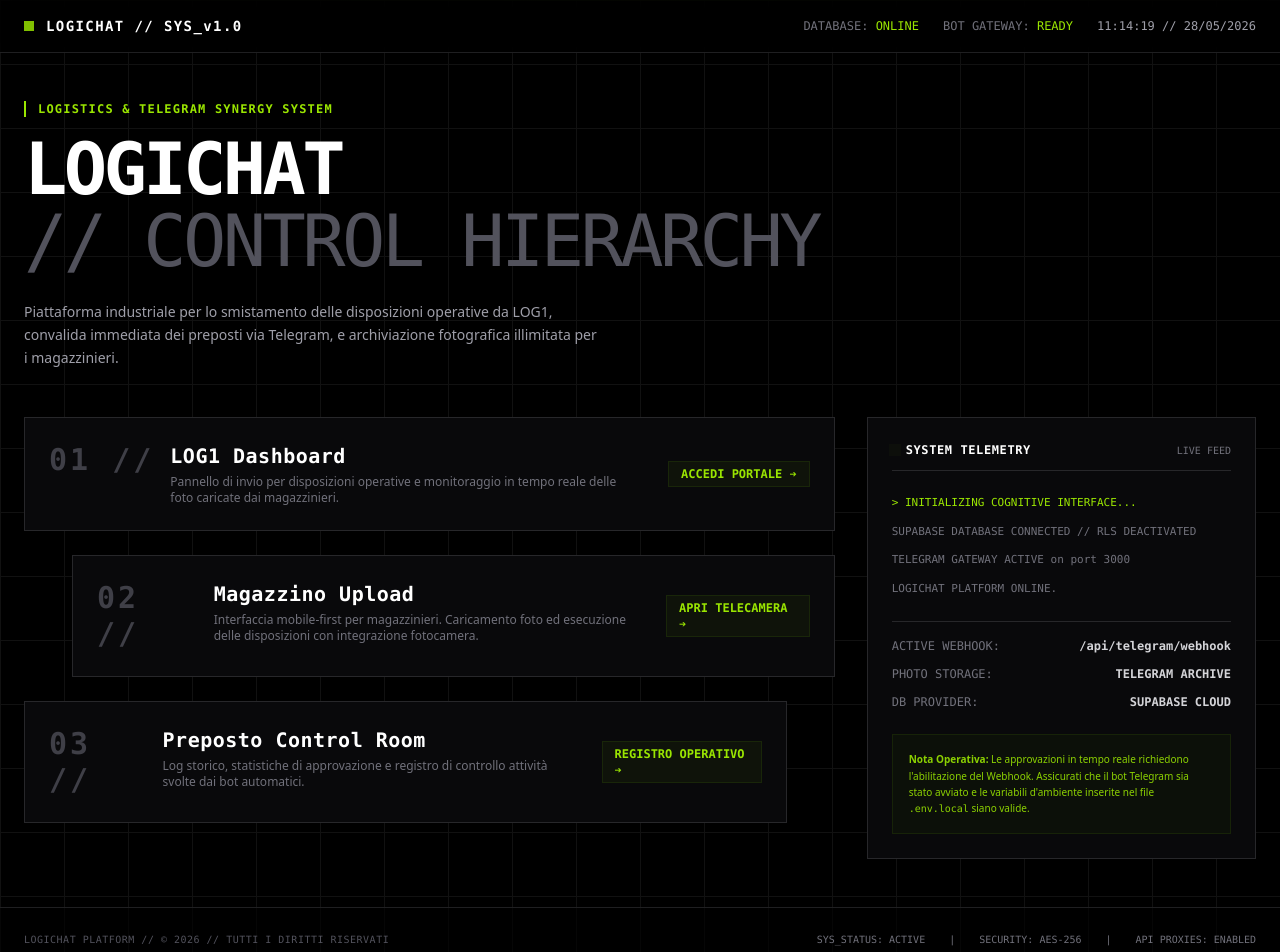
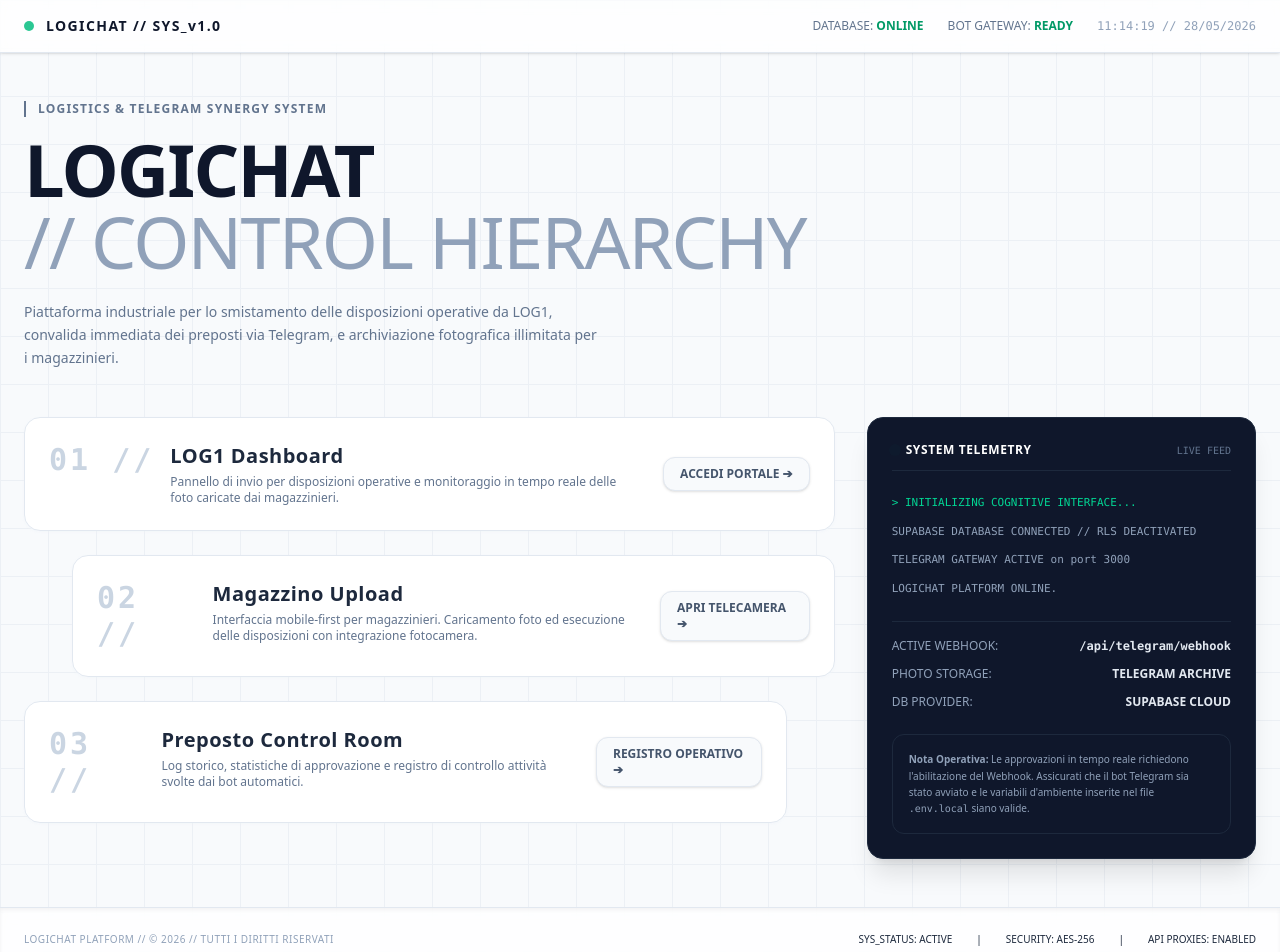
Before and after one commit to monticellimag/logichat, a Next.js app: page / in a window 1280 px wide. Shown: the top 952 px of the page. Built offline with nearby package versions, Linux system fonts and the light colour scheme.

Commit message:
design: restyle Home Page to match Industrial Soft Blue-Grey & Chalk bento layout

```diff
--- a/app/page.tsx
+++ b/app/page.tsx
@@ -38,28 +38,28 @@
 
   if (!mounted) {
     return (
-      <div className="min-h-screen bg-black flex items-center justify-center font-mono text-lime-400 text-sm">
+      <div className="min-h-screen bg-slate-50 flex items-center justify-center font-mono text-slate-400 text-sm">
         LOADING CORE INTERFACE...
       </div>
     );
   }
 
   return (
-    <div className="min-h-screen bg-[#000000] text-zinc-100 font-mono relative overflow-hidden flex flex-col justify-between selection:bg-lime-400 selection:text-black">
-      {/* BACKGROUND DECORATIVE GRID (Subtle industrial lines, NO Aurora blobs!) */}
-      <div className="absolute inset-0 bg-[linear-gradient(to_right,#111_1px,transparent_1px),linear-gradient(to_bottom,#111_1px,transparent_1px)] bg-[size:4rem_4rem] pointer-events-none" />
-      <div className="absolute top-0 left-0 right-0 h-[1px] bg-gradient-to-r from-transparent via-lime-500/20 to-transparent pointer-events-none" />
+    <div className="min-h-screen bg-slate-50 text-slate-800 relative overflow-hidden flex flex-col justify-between selection:bg-slate-800 selection:text-white">
+      {/* Soft industrial subtle background grid */}
+      <div className="absolute inset-0 bg-[linear-gradient(to_right,#e2e8f0_1px,transparent_1px),linear-gradient(to_bottom,#e2e8f0_1px,transparent_1px)] bg-[size:3rem_3rem] opacity-50 pointer-events-none" />
+      <div className="absolute top-0 left-0 right-0 h-[1px] bg-gradient-to-r from-transparent via-slate-300 to-transparent pointer-events-none" />
 
       {/* TOP STATUS BAR */}
-      <header className="border-b border-zinc-800/80 bg-black/80 backdrop-blur-sm z-10 px-6 py-4 flex flex-col sm:flex-row sm:items-center sm:justify-between gap-2 relative">
+      <header className="border-b border-slate-200 bg-white/80 backdrop-blur-sm z-10 px-6 py-4 flex flex-col sm:flex-row sm:items-center sm:justify-between gap-4 relative shadow-sm">
         <div className="flex items-center gap-3">
-          <div className="w-2.5 h-2.5 bg-lime-400 rounded-none animate-pulse" />
-          <span className="text-white font-extrabold tracking-widest text-sm">LOGICHAT // SYS_v1.0</span>
+          <div className="w-2.5 h-2.5 bg-emerald-500 rounded-full animate-pulse" />
+          <span className="text-slate-900 font-extrabold tracking-widest text-sm">LOGICHAT // SYS_v1.0</span>
         </div>
-        <div className="flex items-center gap-6 text-xs text-zinc-500">
-          <div>DATABASE: <span className="text-lime-400">ONLINE</span></div>
-          <div>BOT GATEWAY: <span className="text-lime-400">READY</span></div>
-          <div className="font-mono text-zinc-400">{systemTime}</div>
+        <div className="flex items-center gap-6 text-xs text-slate-500">
+          <div>DATABASE: <span className="text-emerald-600 font-bold">ONLINE</span></div>
+          <div>BOT GATEWAY: <span className="text-emerald-600 font-bold">READY</span></div>
+          <div className="font-mono text-slate-400">{systemTime}</div>
         </div>
       </header>
 
@@ -68,14 +68,14 @@
 
         {/* ASYMMETRIC TYPOGRAPHIC HERO */}
         <section className="flex flex-col gap-4 text-left max-w-4xl">
-          <div className="text-xs font-bold text-lime-400 uppercase tracking-widest border-l-2 border-lime-400 pl-3">
+          <div className="text-xs font-bold text-slate-500 uppercase tracking-widest border-l-2 border-slate-450 pl-3">
             LOGISTICS & TELEGRAM SYNERGY SYSTEM
           </div>
-          <h1 className="text-4xl sm:text-6xl md:text-7xl font-black text-white leading-none tracking-tighter">
+          <h1 className="text-4xl sm:text-6xl md:text-7xl font-black text-slate-900 leading-none tracking-tight">
             LOGICHAT <br />
-            <span className="text-zinc-600 font-light">// CONTROL HIERARCHY</span>
+            <span className="text-slate-400 font-light">// CONTROL HIERARCHY</span>
           </h1>
-          <p className="text-sm text-zinc-400 max-w-xl leading-relaxed mt-2 font-sans">
+          <p className="text-sm text-slate-500 max-w-xl leading-relaxed mt-2 font-sans">
             Piattaforma industriale per lo smistamento delle disposizioni operative da LOG1, convalida immediata dei preposti via Telegram, e archiviazione fotografica illimitata per i magazzinieri.
           </p>
         </section>
@@ -83,117 +83,117 @@
         {/* ASYMMETRIC CONTROLS SECTION */}
         <div className="grid grid-cols-1 lg:grid-cols-12 gap-8 items-start">
 
-          {/* PORTALS LIST (L-R staggered asymmetry, 8 cols) */}
+          {/* PORTALS LIST */}
           <div className="lg:col-span-8 flex flex-col gap-6">
 
-            {/* PORTAL 1: LOG1 (Wide, aligned left) */}
+            {/* PORTAL 1: LOG1 */}
             <Link
               href="/log1"
               onMouseEnter={() => addHoverLog("LOG1")}
-              className="group relative bg-[#09090b] border border-zinc-800 hover:border-lime-500/80 transition-all duration-300 p-6 flex flex-col md:flex-row items-start md:items-center justify-between gap-6 cursor-pointer rounded-none"
+              className="group relative bg-white border border-slate-200 hover:border-slate-350 shadow-sm shadow-slate-100/40 hover:shadow-md transition-all duration-300 p-6 flex flex-col md:flex-row items-start md:items-center justify-between gap-6 cursor-pointer rounded-2xl"
             >
               <div className="flex items-start gap-4">
-                <div className="text-zinc-700 text-3xl font-extrabold tracking-widest font-mono group-hover:text-lime-400 transition-colors">
+                <div className="text-slate-300 text-3xl font-extrabold tracking-widest font-mono group-hover:text-slate-500 transition-colors">
                   01 //
                 </div>
                 <div>
-                  <h3 className="text-xl font-bold text-white tracking-wide group-hover:text-lime-300 transition-colors">
+                  <h3 className="text-xl font-bold text-slate-800 tracking-wide group-hover:text-slate-950 transition-colors">
                     LOG1 Dashboard
                   </h3>
-                  <p className="text-xs text-zinc-500 mt-1 max-w-md font-sans">
+                  <p className="text-xs text-slate-500 mt-1 max-w-md font-sans">
                     Pannello di invio per disposizioni operative e monitoraggio in tempo reale delle foto caricate dai magazzinieri.
                   </p>
                 </div>
               </div>
-              <div className="flex items-center gap-2 text-xs text-lime-400 border border-lime-500/10 bg-lime-500/5 px-3 py-1 font-bold group-hover:bg-lime-400 group-hover:text-black transition-all">
+              <div className="flex items-center gap-2 text-xs text-slate-600 border border-slate-200 bg-slate-50 rounded-xl px-4 py-2 font-bold group-hover:bg-slate-850 group-hover:text-white group-hover:border-slate-850 transition-all shadow-sm">
                 ACCEDI PORTALE ➔
               </div>
             </Link>
 
-            {/* PORTAL 2: MAGAZZINO (Offset width or alignment, aligned right-ish) */}
+            {/* PORTAL 2: MAGAZZINO */}
             <Link
               href="/magazzino"
               onMouseEnter={() => addHoverLog("Magazzino")}
-              className="group relative bg-[#09090b] border border-zinc-800 hover:border-lime-500/80 transition-all duration-300 p-6 flex flex-col md:flex-row items-start md:items-center justify-between gap-6 cursor-pointer rounded-none md:ml-12"
+              className="group relative bg-white border border-slate-200 hover:border-slate-350 shadow-sm shadow-slate-100/40 hover:shadow-md transition-all duration-300 p-6 flex flex-col md:flex-row items-start md:items-center justify-between gap-6 cursor-pointer rounded-2xl md:ml-12"
             >
               <div className="flex items-start gap-4">
-                <div className="text-zinc-700 text-3xl font-extrabold tracking-widest font-mono group-hover:text-lime-400 transition-colors">
+                <div className="text-slate-300 text-3xl font-extrabold tracking-widest font-mono group-hover:text-slate-500 transition-colors">
                   02 //
                 </div>
                 <div>
-                  <h3 className="text-xl font-bold text-white tracking-wide group-hover:text-lime-300 transition-colors">
+                  <h3 className="text-xl font-bold text-slate-800 tracking-wide group-hover:text-slate-950 transition-colors">
                     Magazzino Upload
                   </h3>
-                  <p className="text-xs text-zinc-500 mt-1 max-w-md font-sans">
+                  <p className="text-xs text-slate-500 mt-1 max-w-md font-sans">
                     Interfaccia mobile-first per magazzinieri. Caricamento foto ed esecuzione delle disposizioni con integrazione fotocamera.
                   </p>
                 </div>
               </div>
-              <div className="flex items-center gap-2 text-xs text-lime-400 border border-lime-500/10 bg-lime-500/5 px-3 py-1 font-bold group-hover:bg-lime-400 group-hover:text-black transition-all">
+              <div className="flex items-center gap-2 text-xs text-slate-600 border border-slate-200 bg-slate-50 rounded-xl px-4 py-2 font-bold group-hover:bg-slate-850 group-hover:text-white group-hover:border-slate-850 transition-all shadow-sm">
                 APRI TELECAMERA ➔
               </div>
             </Link>
 
-            {/* PORTAL 3: PREPOSTO (Wide, offset left) */}
+            {/* PORTAL 3: PREPOSTO */}
             <Link
               href="/preposto"
               onMouseEnter={() => addHoverLog("Preposto")}
-              className="group relative bg-[#09090b] border border-zinc-800 hover:border-lime-500/80 transition-all duration-300 p-6 flex flex-col md:flex-row items-start md:items-center justify-between gap-6 cursor-pointer rounded-none md:mr-12"
+              className="group relative bg-white border border-slate-200 hover:border-slate-350 shadow-sm shadow-slate-100/40 hover:shadow-md transition-all duration-300 p-6 flex flex-col md:flex-row items-start md:items-center justify-between gap-6 cursor-pointer rounded-2xl md:mr-12"
             >
               <div className="flex items-start gap-4">
-                <div className="text-zinc-700 text-3xl font-extrabold tracking-widest font-mono group-hover:text-lime-400 transition-colors">
+                <div className="text-slate-300 text-3xl font-extrabold tracking-widest font-mono group-hover:text-slate-500 transition-colors">
                   03 //
                 </div>
                 <div>
-                  <h3 className="text-xl font-bold text-white tracking-wide group-hover:text-lime-300 transition-colors">
+                  <h3 className="text-xl font-bold text-slate-800 tracking-wide group-hover:text-slate-950 transition-colors">
                     Preposto Control Room
                   </h3>
-                  <p className="text-xs text-zinc-500 mt-1 max-w-md font-sans">
+                  <p className="text-xs text-slate-500 mt-1 max-w-md font-sans">
                     Log storico, statistiche di approvazione e registro di controllo attività svolte dai bot automatici.
                   </p>
                 </div>
               </div>
-              <div className="flex items-center gap-2 text-xs text-lime-400 border border-lime-500/10 bg-lime-500/5 px-3 py-1 font-bold group-hover:bg-lime-400 group-hover:text-black transition-all">
+              <div className="flex items-center gap-2 text-xs text-slate-600 border border-slate-200 bg-slate-50 rounded-xl px-4 py-2 font-bold group-hover:bg-slate-850 group-hover:text-white group-hover:border-slate-850 transition-all shadow-sm">
                 REGISTRO OPERATIVO ➔
               </div>
             </Link>
 
           </div>
 
-          {/* TELEMETRY / LIVE LOGS (Asymmetric right-hand side, 4 cols) */}
-          <div className="lg:col-span-4 bg-[#09090b] border border-zinc-800 p-6 rounded-none flex flex-col gap-6 relative">
-            <div className="flex items-center justify-between border-b border-zinc-800 pb-3">
+          {/* TELEMETRY / LIVE LOGS */}
+          <div className="lg:col-span-4 bg-slate-900 border border-slate-800 text-slate-100 p-6 rounded-2xl flex flex-col gap-6 shadow-xl relative">
+            <div className="flex items-center justify-between border-b border-slate-800 pb-3">
               <span className="text-xs font-bold text-white tracking-wider flex items-center gap-2">
-                <span className="w-1.5 h-1.5 bg-lime-400 rounded-none animate-ping" />
+                <span className="w-1.5 h-1.5 bg-emerald-400 rounded-full animate-ping" />
                 SYSTEM TELEMETRY
               </span>
-              <span className="text-[10px] text-zinc-500 font-mono">LIVE FEED</span>
+              <span className="text-[10px] text-slate-500 font-mono">LIVE FEED</span>
             </div>
 
-            <div className="flex flex-col gap-3 font-mono text-[11px]">
+            <div className="flex flex-col gap-3 font-mono text-[11px] min-h-[100px]">
               {activeLogs.map((log, index) => (
-                <div key={index} className={`truncate ${index === 0 ? "text-lime-400" : "text-zinc-500"}`}>
+                <div key={index} className={`truncate ${index === 0 ? "text-emerald-400" : "text-slate-400"}`}>
                   {index === 0 ? "> " : "  "}{log}
                 </div>
               ))}
             </div>
 
-            <div className="border-t border-zinc-800 pt-4 flex flex-col gap-3">
-              <div className="flex justify-between text-xs text-zinc-500">
+            <div className="border-t border-slate-800 pt-4 flex flex-col gap-3">
+              <div className="flex justify-between text-xs text-slate-400">
                 <span>ACTIVE WEBHOOK:</span>
-                <span className="text-zinc-300 font-bold">/api/telegram/webhook</span>
+                <span className="text-slate-200 font-bold font-mono">/api/telegram/webhook</span>
               </div>
-              <div className="flex justify-between text-xs text-zinc-500">
+              <div className="flex justify-between text-xs text-slate-400">
                 <span>PHOTO STORAGE:</span>
-                <span className="text-zinc-300 font-bold">TELEGRAM ARCHIVE</span>
+                <span className="text-slate-200 font-bold">TELEGRAM ARCHIVE</span>
               </div>
-              <div className="flex justify-between text-xs text-zinc-500">
+              <div className="flex justify-between text-xs text-slate-400">
                 <span>DB PROVIDER:</span>
-                <span className="text-zinc-300 font-bold">SUPABASE CLOUD</span>
+                <span className="text-slate-200 font-bold">SUPABASE CLOUD</span>
               </div>
             </div>
 
-            <div className="bg-lime-950/20 border border-lime-500/10 p-4 text-[10px] text-lime-400/90 leading-relaxed font-sans">
+            <div className="bg-slate-850/60 border border-slate-800 p-4 rounded-xl text-[10px] text-slate-400 leading-relaxed font-sans">
               <strong>Nota Operativa:</strong> Le approvazioni in tempo reale richiedono l'abilitazione del Webhook. Assicurati che il bot Telegram sia stato avviato e le variabili d'ambiente inserite nel file <code>.env.local</code> siano valide.
             </div>
           </div>
@@ -203,16 +203,16 @@
       </main>
 
       {/* FOOTER */}
-      <footer className="border-t border-zinc-800/80 bg-black/60 z-10 px-6 py-6 flex flex-col sm:flex-row sm:items-center sm:justify-between gap-4">
-        <span className="text-[10px] text-zinc-600 tracking-wider">
+      <footer className="border-t border-slate-200 bg-white/80 backdrop-blur-sm z-10 px-6 py-6 flex flex-col sm:flex-row sm:items-center sm:justify-between gap-4 shadow-inner">
+        <span className="text-[10px] text-slate-400 tracking-wider">
           LOGICHAT PLATFORM // © {new Date().getFullYear()} // TUTTI I DIRITTI RISERVATI
         </span>
-        <div className="flex items-center gap-6 text-[10px] text-zinc-500">
-          <span className="hover:text-lime-400 transition-colors">SYS_STATUS: ACTIVE</span>
+        <div className="flex items-center gap-6 text-[10px] text-slate-450">
+          <span className="hover:text-slate-800 transition-colors">SYS_STATUS: ACTIVE</span>
           <span>|</span>
-          <span className="hover:text-lime-400 transition-colors">SECURITY: AES-256</span>
+          <span className="hover:text-slate-800 transition-colors">SECURITY: AES-256</span>
           <span>|</span>
-          <span className="hover:text-lime-400 transition-colors">API PROXIES: ENABLED</span>
+          <span className="hover:text-slate-800 transition-colors">API PROXIES: ENABLED</span>
         </div>
       </footer>
     </div>
```
